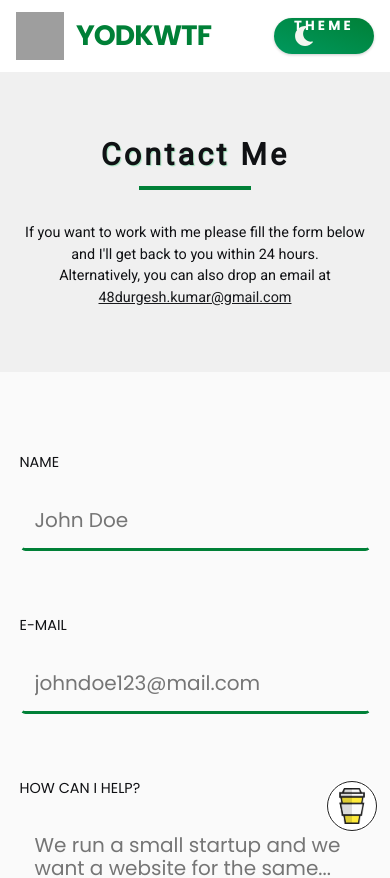
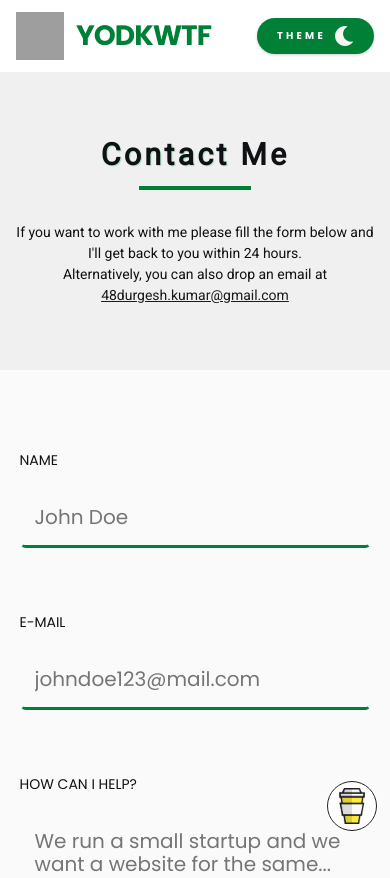
Before and after one commit to yodkwtf/yodkwtf.com, a React (Create React App) app: page /contact in a window 390 px wide. Shown: the top 878 px of the page. Built offline with nearby package versions, Linux system fonts and the light colour scheme; grey boxes are pictures that could not be loaded.

Commit message:
minor fixes

```diff
--- a/public/index.html
+++ b/public/index.html
@@ -8,14 +8,28 @@
   <meta name="theme-color" content="#008037" />
   <link rel="shortcut icon" href="./favicon.ico" type="image/x-icon" />
 
+  <!-- <meta name="title" content="Durgesh Chaudhary - Full Stack Developer (React.js and other JavaScript Frameworks)" />
+  <meta name="description"
+    content="Full-Stack Web Developer with 2+ years of experience. Durgesh occasionally works as a freelance web developer, delivering highly optimized websites to his clients and assisting them in digitally scaling their businesses. He also runs a YouTube channel, Yodkwtf Academy, where he posts weekly web development tutorials." />
+  <meta name="keywords"
+    content="React.js, Next.js, Javascript, TypeScript, Nodejs, MongoDB, Git & GitHub, MERN stack, Figma, GraphQL, Gatsby, Redux, HTML, CSS & its frameworks, SEO Fundamentals, Headless CMSs, Python" />
+
+  <meta property="og:type" content="website" />
+  <meta property="og:url" content="https://yodkwtf.com" />
+  <meta property="og:title"
+    content="Durgesh Chaudhary - Full Stack Developer (React.js and other JavaScript Frameworks)" />
+  <meta property="og:description"
+    content="Full-Stack Web Developer with 2+ years of experience. Durgesh occasionally works as a freelance web developer, delivering highly optimized websites to his clients and assisting them in digitally scaling their businesses. He also runs a YouTube channel, Yodkwtf Academy, where he posts weekly web development tutorials." />
+  <meta property="og:image" content="https://yodkwtf.com/covers/home.png" />
+
   <meta property="twitter:card" content="summary_large_image" />
   <meta name="twitter:creator" content="@yodkwtf" />
   <meta property="twitter:url" content="https://yodkwtf.com" />
-  <meta property="twitter:image" content="https://yodkwtf.com/covers/home.png" />
   <meta property="twitter:title"
     content="Durgesh Chaudhary - Full Stack Developer (React.js and other JavaScript Frameworks)" />
   <meta property="twitter:description"
     content="Full-Stack Web Developer with 2+ years of experience. Durgesh occasionally works as a freelance web developer, delivering highly optimized websites to his clients and assisting them in digitally scaling their businesses. He also runs a YouTube channel, Yodkwtf Academy, where he posts weekly web development tutorials." />
+  <meta property="twitter:image" content="https://yodkwtf.com/covers/home.png" /> -->
 </head>
 
 <body>
--- a/src/components/Projects.js
+++ b/src/components/Projects.js
@@ -113,7 +113,12 @@ const SingleProject = ({
             className="project-text-toggle"
             onClick={() => setShowDesc(!showDesc)}
           >
-            Description {showDesc ? <FaAngleUp /> : <FaAngleDown />}
+            Description{' '}
+            {showDesc ? (
+              <FaAngleUp className="fa" />
+            ) : (
+              <FaAngleDown className="fa" />
+            )}
           </button>
 
           <p className={`project-text ${showDesc ? 'show-project-text' : ''}`}>
--- a/src/index.css
+++ b/src/index.css
@@ -181,7 +181,7 @@ body {
   background: var(--clr-body-bcg);
   color: var(--clr-font);
   line-height: 1.5;
-  font-size: 0.9rem;
+  font-size: 0.875rem;
 }
 ul {
   list-style-type: none;
@@ -264,6 +264,11 @@ p {
 }
 .btn:hover {
   background: var(--clr-secondary);
+}
+@media screen and (max-width: 548px) {
+  .btn {
+    font-size: 0.75rem;
+  }
 }
 
 /* section */
@@ -930,10 +935,6 @@ PROJECTS
   background: transparent;
   color: var(--clr-grey-5);
   letter-spacing: 1px;
-}
-
-.project-text-toggle svg {
-  vertical-align: text-top;
 }
 
 .project-text {
@@ -1370,8 +1371,9 @@ main {
     min-height: calc(100vh - 80px - 49px);
   }
   .nav-2 .toggle-theme {
-    display: block;
-    background: var(--clr-primary-gradient);
+    display: flex;
+    align-items: center;
+    gap: 0.5rem;
   }
 }
 
```
